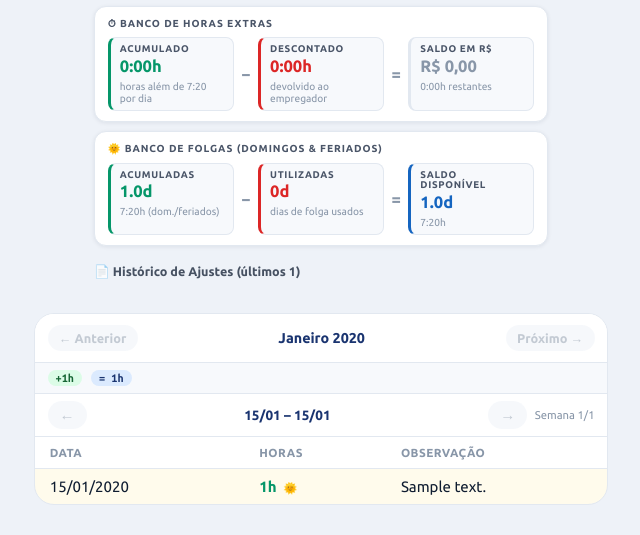
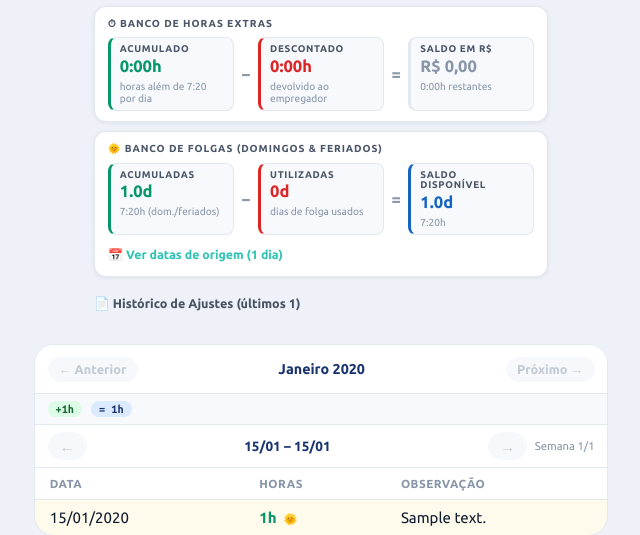
Before and after one commit to SrLuther/MMFlux, a Flask app: page /collaborators/1/history in a window 1280 px wide. Shown: the part 442-977 px from the top of the page, without its empty margins (319-959 px from the left). Run offline with Flask 3, Linux system fonts and the light colour scheme; tables that the repository leaves empty hold one stand-in row (values such as "Sample post"); some libraries are stand-ins or nearby versions.

Commit message:
feat: mostrar datas de origem do banco de folgas no painel do colaborador
- Banco de Folgas agora exibe 'Ver datas de origem (N dias)' expansível
- Lista cada domingo/feriado trabalhado que gerou +1d de folga
- Lista créditos manuais (grant_folga) com data e observação
- fix: folga de domingo acumula JORNADA_MIN (440min) e não 380min

```diff
--- a/app.py
+++ b/app.py
@@ -930,7 +930,9 @@ def _calc_ponto_indicadores(
             or any(getattr(p, "gives_folga", False) for p in day_punches)
         )
         if dia_e_folga:
-            folga_bruto_min += normal_today
+            # Folga sempre vale 1 dia completo (JORNADA_MIN), independente
+            # de a jornada do domingo ser mais curta (6h20 vs 7h20).
+            folga_bruto_min += JORNADA_MIN
         else:
             h_normais_min += normal_today
         if worked_min > jornada_dia:
@@ -1840,6 +1842,39 @@ def collaborator_history(collaborator_id: int):
         PunchRecord.query
         .filter_by(collaborator_id=collaborator_id, punch_date=today, processed=False)
         .order_by(PunchRecord.punch_time.asc())
+        .all()
+    )
+
+    # ── Origens do banco de folgas (datas que geraram crédito) ──────────────
+    _all_proc = (
+        PunchRecord.query
+        .filter_by(collaborator_id=collaborator_id, processed=True)
+        .order_by(PunchRecord.punch_date.asc(), PunchRecord.punch_time.asc())
+        .all()
+    )
+    _proc_by_date: dict = {}
+    for _pp in _all_proc:
+        _proc_by_date.setdefault(_pp.punch_date, []).append(_pp)
+
+    folga_origem_ponto = []
+    for _d, _dp in sorted(_proc_by_date.items()):
+        _res = _process_punches_dia(_dp)
+        if _res["incompleto"] or _res["minutos"] == 0:
+            continue
+        _e_folga = is_folga_ou_domingo(_d) or any(
+            getattr(_pp, "gives_folga", False) for _pp in _dp
+        )
+        if _e_folga:
+            _lbl = "Domingo" if _d.weekday() == 6 else "Feriado"
+            folga_origem_ponto.append({"date": _d, "label": _lbl})
+
+    folga_origem_manual = (
+        HourEntry.query.filter(
+            HourEntry.collaborator_id == collaborator_id,
+            HourEntry.gives_folga == True,
+            ~HourEntry.note.like("Ponto:%"),
+        )
+        .order_by(HourEntry.entry_date.asc())
         .all()
     )
 
@@ -1882,6 +1917,8 @@ def collaborator_history(collaborator_id: int):
             {"time": p.punch_time.strftime("%H:%M"), "id": p.id}
             for p in pending_punches_today
         ],
+        folga_origem_ponto=folga_origem_ponto,
+        folga_origem_manual=folga_origem_manual,
     )
 
 
--- a/templates/collab_history.html
+++ b/templates/collab_history.html
@@ -367,7 +367,7 @@
             <span class="pconf-dp-title">&#9200; Batidas de hoje em processamento</span>
             <span class="pconf-dp-count">{{ pending_punches_today|length }}/4</span>
         </div>
-        {% set slot_labels = ['Entrada', 'Int. Saída', 'Retorno', 'Saída'] %}
+        {% set slot_labels = ['Ponto 1', 'Ponto 2', 'Ponto 3', 'Ponto 4'] %}
         <div class="pconf-dp-slots">
             {% for i in range(4) %}
             {% if i < pending_punches_today|length %}
@@ -448,6 +448,30 @@
                 <small class="saldo-sub">{{ fmt_min(ind_total.folga_bruto_saldo_min) }}h</small>
             </div>
         </div>
+        {% set total_origens = folga_origem_ponto|length + folga_origem_manual|length %}
+        {% if total_origens > 0 %}
+        <details style="margin-top:.65rem">
+            <summary style="font-size:.82rem;cursor:pointer;color:var(--teal);font-weight:600">
+                &#128197; Ver datas de origem ({{ total_origens }} dia{{ 's' if total_origens != 1 else '' }})
+            </summary>
+            <ul style="margin:.5rem 0 0 .25rem;padding:0;list-style:none;font-size:.82rem">
+                {% for o in folga_origem_ponto %}
+                <li style="padding:.25rem .5rem;border-left:3px solid var(--teal);margin-bottom:.3rem;background:rgba(16,185,129,.06);border-radius:0 6px 6px 0">
+                    <strong>{{ o.date.strftime('%d/%m/%Y') }}</strong>
+                    <span style="color:var(--muted);margin-left:.4rem">— {{ o.label }}</span>
+                    <span style="float:right;font-size:.78rem;color:var(--teal)">+1d folga</span>
+                </li>
+                {% endfor %}
+                {% for e in folga_origem_manual %}
+                <li style="padding:.25rem .5rem;border-left:3px solid #a78bfa;margin-bottom:.3rem;background:rgba(167,139,250,.07);border-radius:0 6px 6px 0">
+                    <strong>{{ e.entry_date.strftime('%d/%m/%Y') }}</strong>
+                    <span style="color:var(--muted);margin-left:.4rem">— Crédito manual{% if e.note %}: {{ e.note }}{% endif %}</span>
+                    <span style="float:right;font-size:.78rem;color:#a78bfa">+1d folga</span>
+                </li>
+                {% endfor %}
+            </ul>
+        </details>
+        {% endif %}
     </div>
 
     <!-- ─── HISTÓRICO DE AJUSTES ─────────────────────────────────── -->
```
